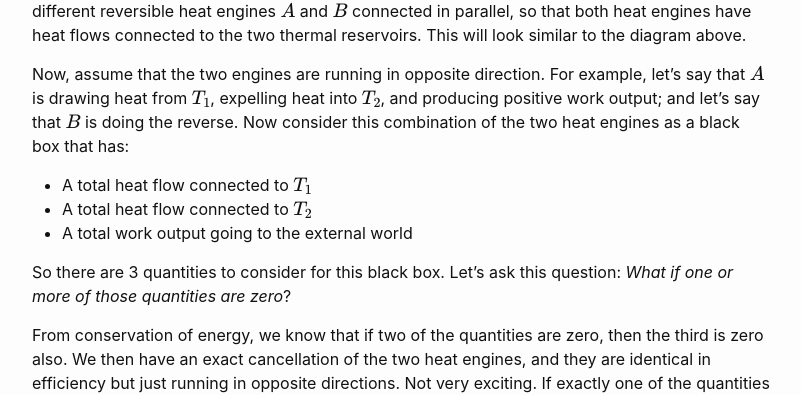
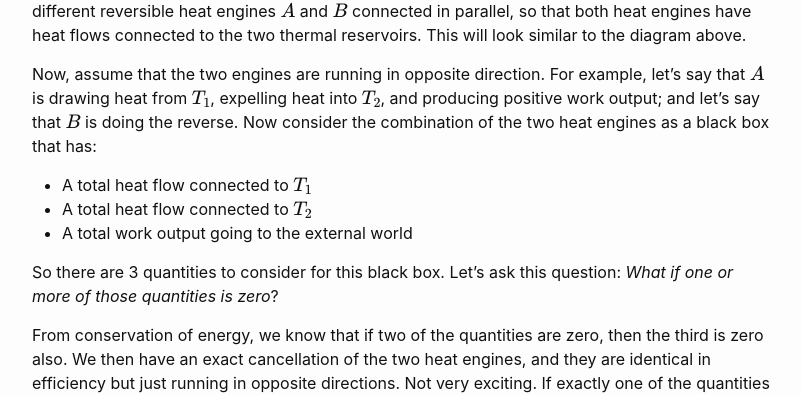
Before and after one commit to sunfishstanford/sunfishstanford.github.io, a Jekyll site: the page built from _posts/2023-03-01-CarnotEngine.md, in a window 1280 px wide and 900 px high, scrolled down 1294 px. Shown: the part 148-543 px from the top of the window, without its empty margins (238-1039 px from the left). Built offline with Jekyll 4.4.1, drawn with Linux system fonts in a browser that asks for light colours; formulas are drawn with MathJax 3; comment, search, counter and statistics services are not loaded.

Commit message:
Update 2023-03-01-CarnotEngine.md

```diff
--- a/_posts/2023-03-01-CarnotEngine.md
+++ b/_posts/2023-03-01-CarnotEngine.md
@@ -25,12 +25,12 @@ The good news is that it's actually very simple to understand *why this must be
 
 Consider a generic reversible heat engine. It has two heat flows that connect to two thermal reservoirs and one work output (which could be negative, if work is performed on the heat engine by an external source). Conservation of energy requires that  the sum of these three must be zero (just need to consistently pick the positive directions for the three quantities). Now, consider two different reversible heat engines $$A$$ and $$B$$ connected in parallel, so that both heat engines have heat flows connected to the two thermal reservoirs. This will look similar to the diagram above.
 
-Now, assume that the two engines are running in opposite direction. For example, let's say that $$A$$ is drawing heat from $$T_1$$, expelling heat into $$T_2$$, and producing positive work output; and let's say that $$B$$ is doing the reverse. Now consider this combination of the two heat engines as a black box that has:
+Now, assume that the two engines are running in opposite direction. For example, let's say that $$A$$ is drawing heat from $$T_1$$, expelling heat into $$T_2$$, and producing positive work output; and let's say that $$B$$ is doing the reverse. Now consider the combination of the two heat engines as a black box that has:
 - A total heat flow connected to $$T_1$$
 - A total heat flow connected to $$T_2$$
 - A total work output going to the external world
 
-So there are 3 quantities to consider for this black box. Let's ask this question: *What if one or more of those quantities are zero*?
+So there are 3 quantities to consider for this black box. Let's ask this question: *What if one or more of those quantities is zero*?
 
 From conservation of energy, we know that if two of the quantities are zero, then the third is zero also. We then have an exact cancellation of the two heat engines, and they are identical in efficiency but just running in opposite directions. Not very exciting. If exactly one of the quantities is zero, then that quantity is either a heat quantity (connected to one of the reservoirs) or a work quantity (connected to the external world).
 
```
